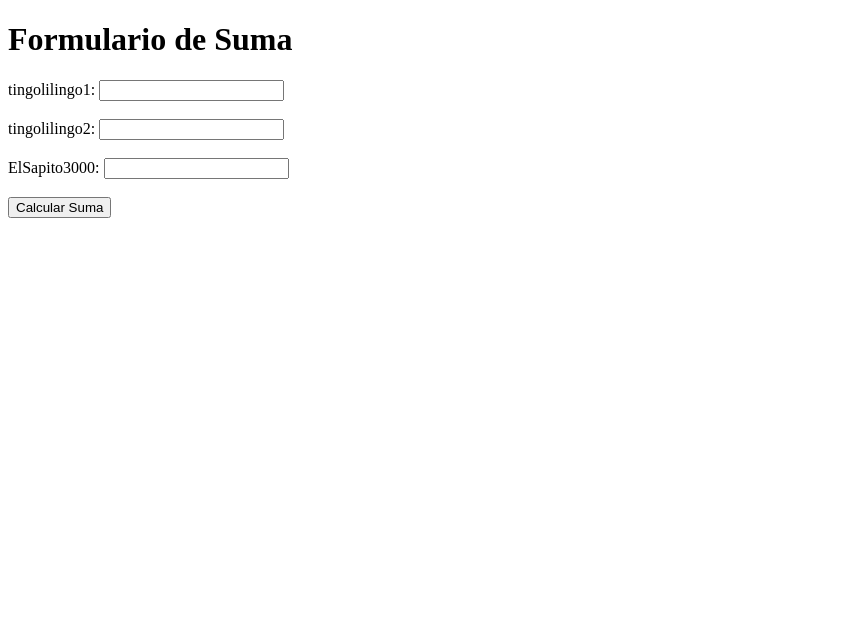
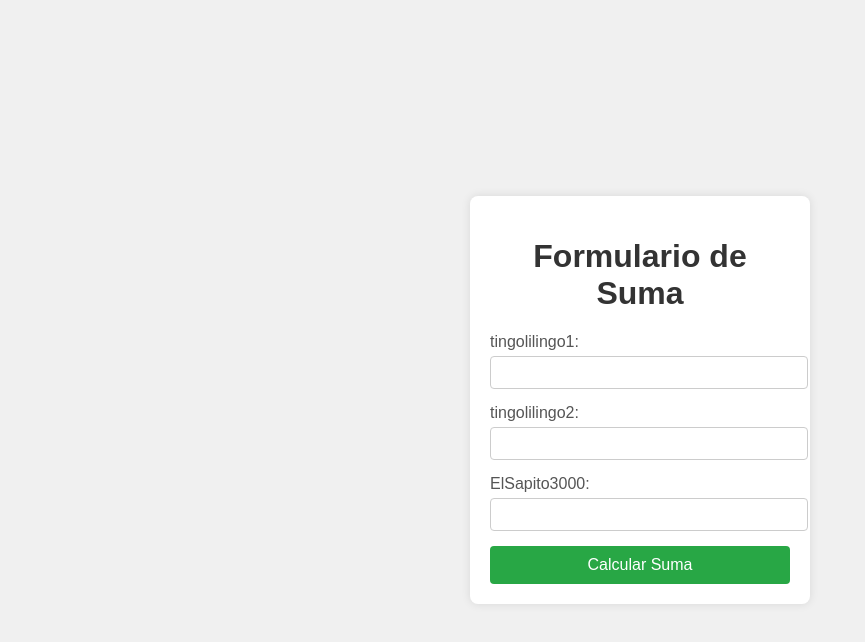
Before and after one commit to JonathanGpe004/Actividad-5, a plain HTML site: page index.html in a window 1280 px wide. Shown: the whole page, without its empty margins (0-865 px from the left). Drawn offline with Linux system fonts and the light colour scheme.

Commit message:
Update index.html

```diff
--- a/index.html
+++ b/index.html
@@ -4,6 +4,53 @@
     <meta charset="UTF-8">
     <meta name="viewport" content="width=device-width, initial-scale=1.0">
     <title>Formulario de Suma</title>
+    <style>
+        body {
+            font-family: Arial, sans-serif;
+            background-color: #f0f0f0;
+            display: flex;
+            justify-content: center;
+            align-items: center;
+            height: 100vh;
+            margin: 0;
+        }
+        .container {
+            background-color: #fff;
+            padding: 20px;
+            border-radius: 8px;
+            box-shadow: 0 0 10px rgba(0, 0, 0, 0.1);
+            width: 300px;
+        }
+        h1 {
+            text-align: center;
+            color: #333;
+        }
+        label {
+            display: block;
+            margin-bottom: 5px;
+            color: #555;
+        }
+        input[type="number"] {
+            width: 100%;
+            padding: 8px;
+            margin-bottom: 15px;
+            border: 1px solid #ccc;
+            border-radius: 4px;
+        }
+        button {
+            width: 100%;
+            padding: 10px;
+            background-color: #28a745;
+            border: none;
+            border-radius: 4px;
+            color: #fff;
+            font-size: 16px;
+            cursor: pointer;
+        }
+        button:hover {
+            background-color: #218838;
+        }
+    </style>
     <script>
         function calcularSuma() {
             var churpia1 = parseFloat(document.getElementById('churpia1').value);
@@ -14,18 +61,20 @@
     </script>
 </head>
 <body>
+    <div class="container">
         <h1>Formulario de Suma</h1>
         <form onsubmit="event.preventDefault(); calcularSuma();">
             <label for="churpia1">tingolilingo1:</label>
-        <input type="number" id="churpia1" name="churpia1" required><br><br>
+            <input type="number" id="churpia1" name="churpia1" required>
 
             <label for="churpia2">tingolilingo2:</label>
-        <input type="number" id="churpia2" name="churpia2" required><br><br>
+            <input type="number" id="churpia2" name="churpia2" required>
 
             <label for="caquita">ElSapito3000:</label>
-        <input type="number" id="caquita" name="caquita" readonly><br><br>
+            <input type="number" id="caquita" name="caquita" readonly>
 
             <button type="submit">Calcular Suma</button>
         </form>
+    </div>
 </body>
 </html>
```
Lines whose indentation alone changed are shown as unchanged.
